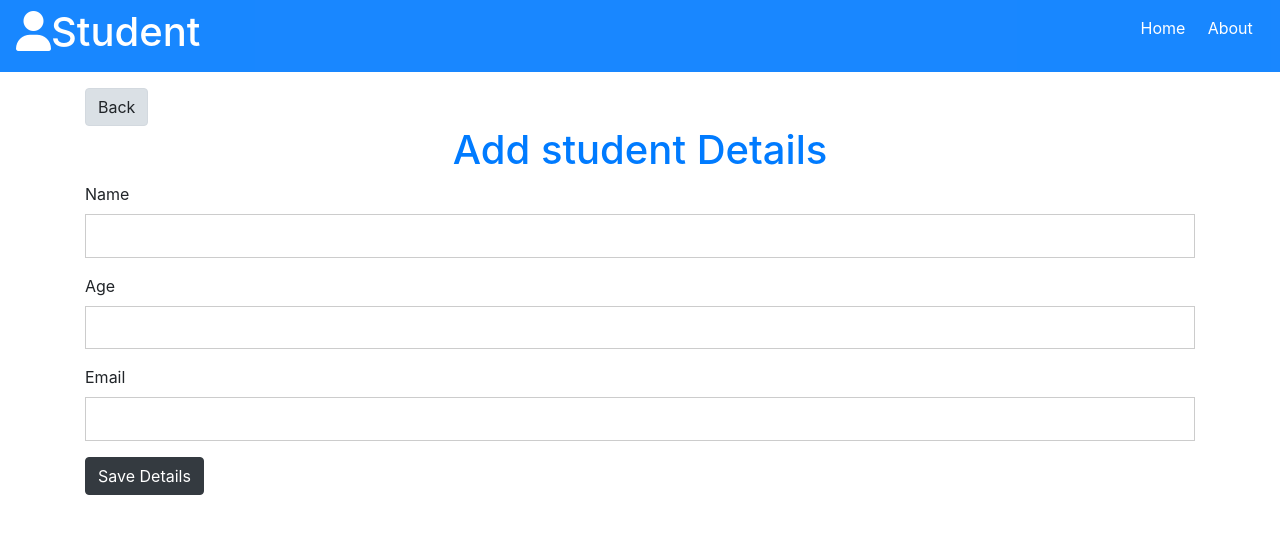
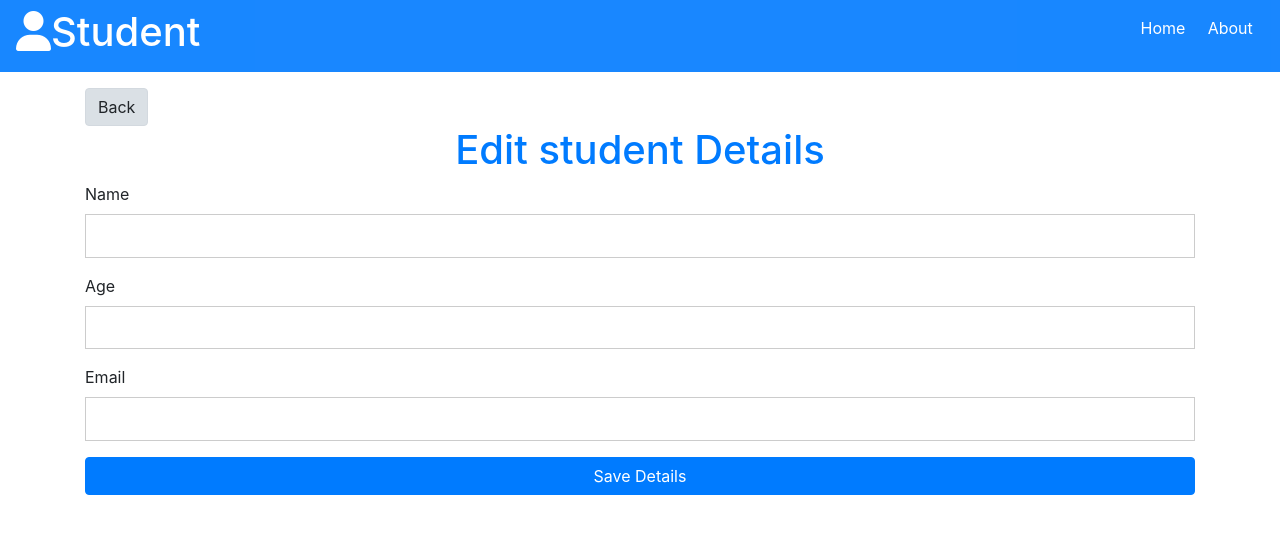
Before and after one commit to manu020/lit-occean, a React (Create React App) app in the folder client/: page /students/edit/1 in a window 1280 px wide. Shown: the top 534 px of the page. Built offline with nearby package versions, Linux system fonts and the light colour scheme; no server answers.

Commit message:
edit file

```diff
--- a/client/src/components/students/EditStudent.js
+++ b/client/src/components/students/EditStudent.js
@@ -51,7 +51,7 @@ export class EditStudent extends Component {
         <NavLink to="/" className="btn btn-light">
           Back
         </NavLink>
-        <h1 className="text-primary text-center">Add student Details</h1>
+        <h1 className="text-primary text-center">Edit student Details</h1>
         <form onSubmit={this.onSubmit}>
           <div className="form-group">
             <label className="name">Name</label>
@@ -86,7 +86,7 @@ export class EditStudent extends Component {
           <input
             type="submit"
             value="Save Details"
-            className="btn btn-primary btn-dark"
+            className="btn btn-primary btn-block"
           />
         </form>
       </div>
```
